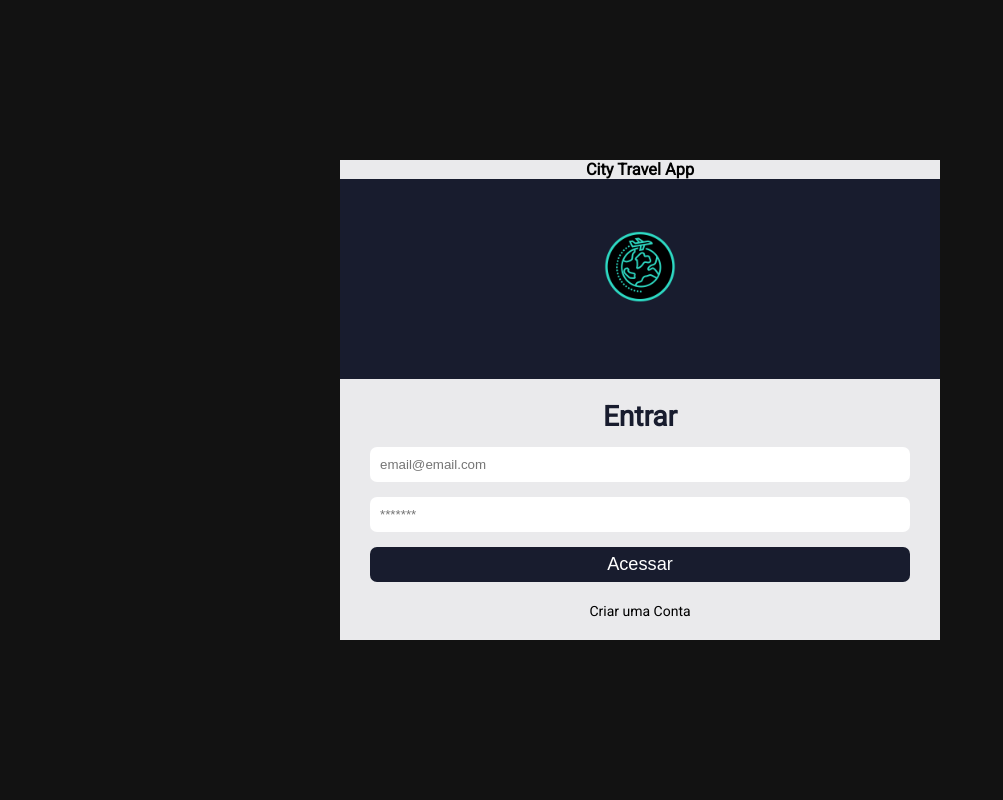
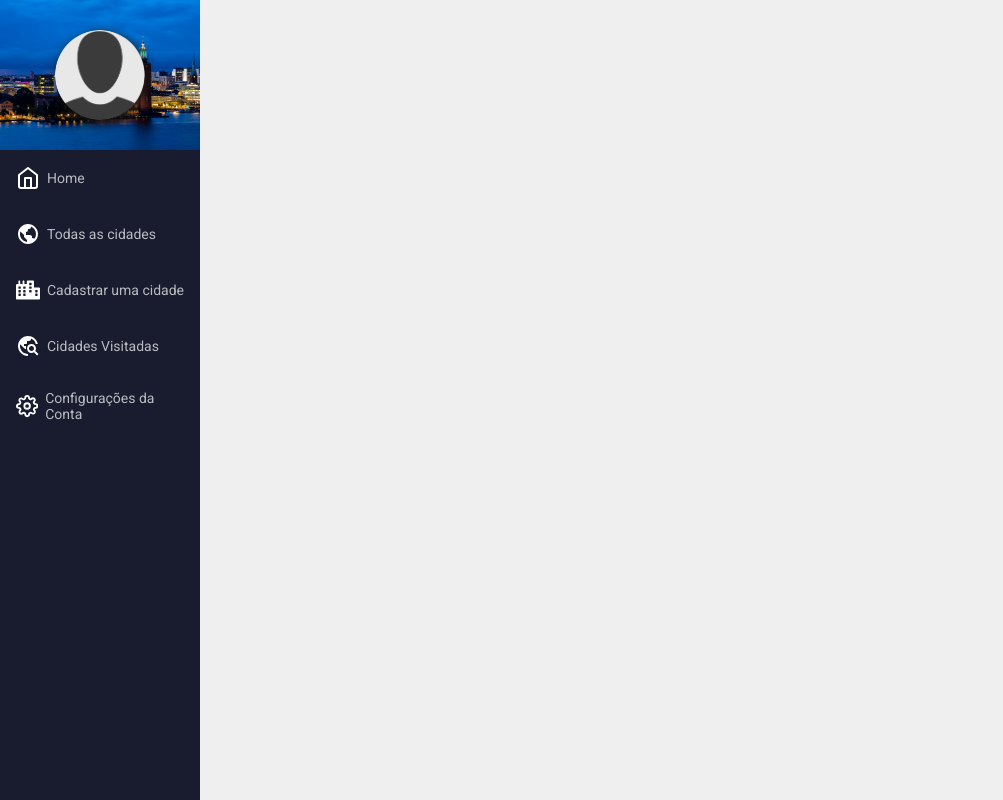
Before and after one commit to KleberBarilli/OnPlaces, a React (Create React App) app in the folder web/: page /dashboard in a window 1280 px wide. Before the commit this address led to /. Shown: the whole page, without its empty margins (0-1003 px from the left). Built offline with nearby package versions, Linux system fonts and the light colour scheme; no server answers.

Commit message:
itens menu web

```diff
--- a/web/src/components/Header/index.js
+++ b/web/src/components/Header/index.js
@@ -4,8 +4,10 @@ import { AuthContext}  from '../../contexts/auth';
 import avatar from '../../assets/avatar.png';
 
 import { Link } from 'react-router-dom';
-import { FiSettings } from 'react-icons/fi';
+import { FiSettings, FiHome } from 'react-icons/fi';
+import { FaCity } from 'react-icons/fa';
 import { BiWorld } from 'react-icons/bi';
+import { MdTravelExplore } from "react-icons/md";
 
 
 function Header() {
@@ -19,7 +21,22 @@ function Header() {
 		  </div>
 
 		  <Link to="/dashboard">
+		  	<FiHome color="#FFF" size={24} />
+		  		Home
+		  </Link>
+
+		  <Link to="/cities">
 		  	<BiWorld color="#FFF" size={24} />
+		  		Todas as cidades
+		  </Link>
+
+		  <Link to="/city">
+		  	<FaCity color="#FFF" size={24} />
+		  		Cadastrar uma cidade
+		  </Link>
+
+		  <Link to="/mycities">
+		  	<MdTravelExplore color="#FFF" size={24} />
 		  		Cidades Visitadas
 		  </Link>
 
--- a/web/src/contexts/auth.js
+++ b/web/src/contexts/auth.js
@@ -6,7 +6,7 @@ export const AuthContext = createContext({});
 
 
 function AuthProvider({children}){
-	const [user, setUser] = useState(null);
+	const [user, setUser] = useState({id:1,name:'kleber'});
 	const [loadingAuth, setLoadingAuth] = useState(false);
 	const [loading, setLoading] = useState(true);
 
```
Also changed, not shown: 2 other files (tests, documents, lock files or other folders).
